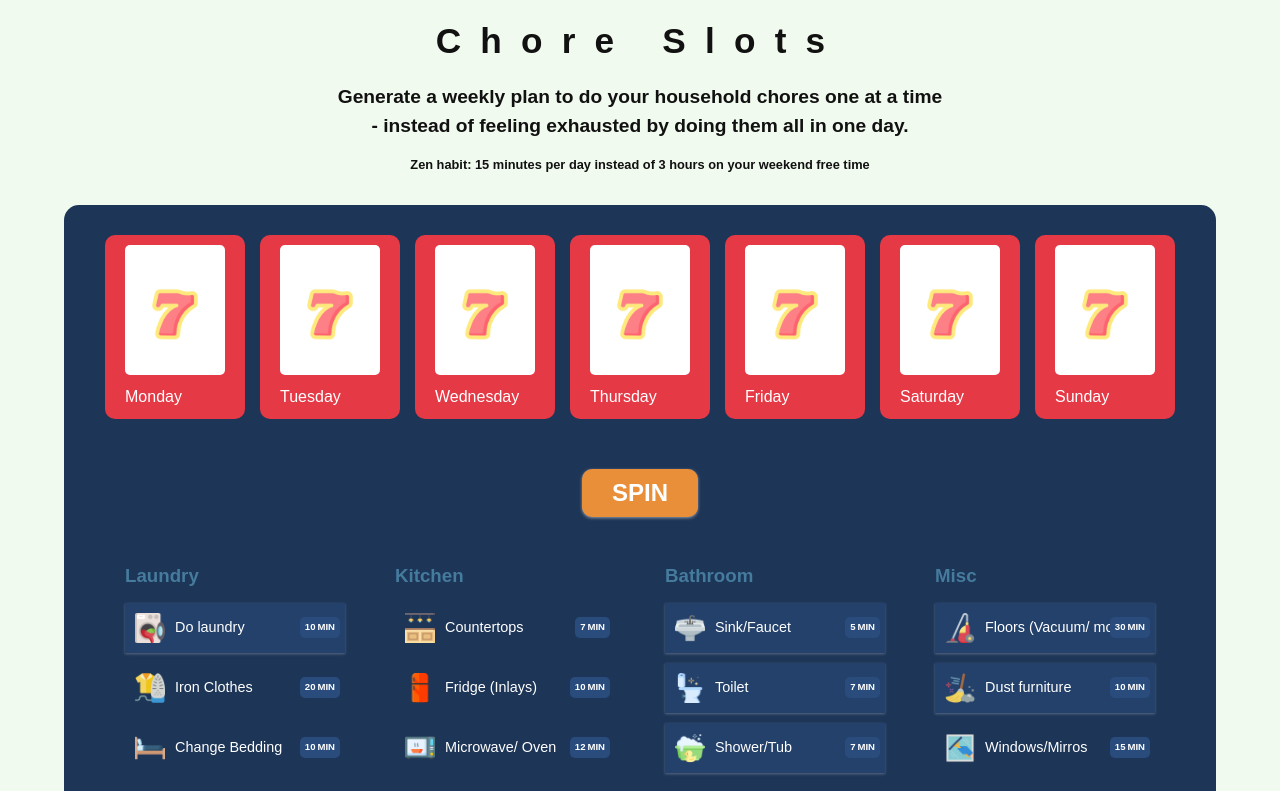
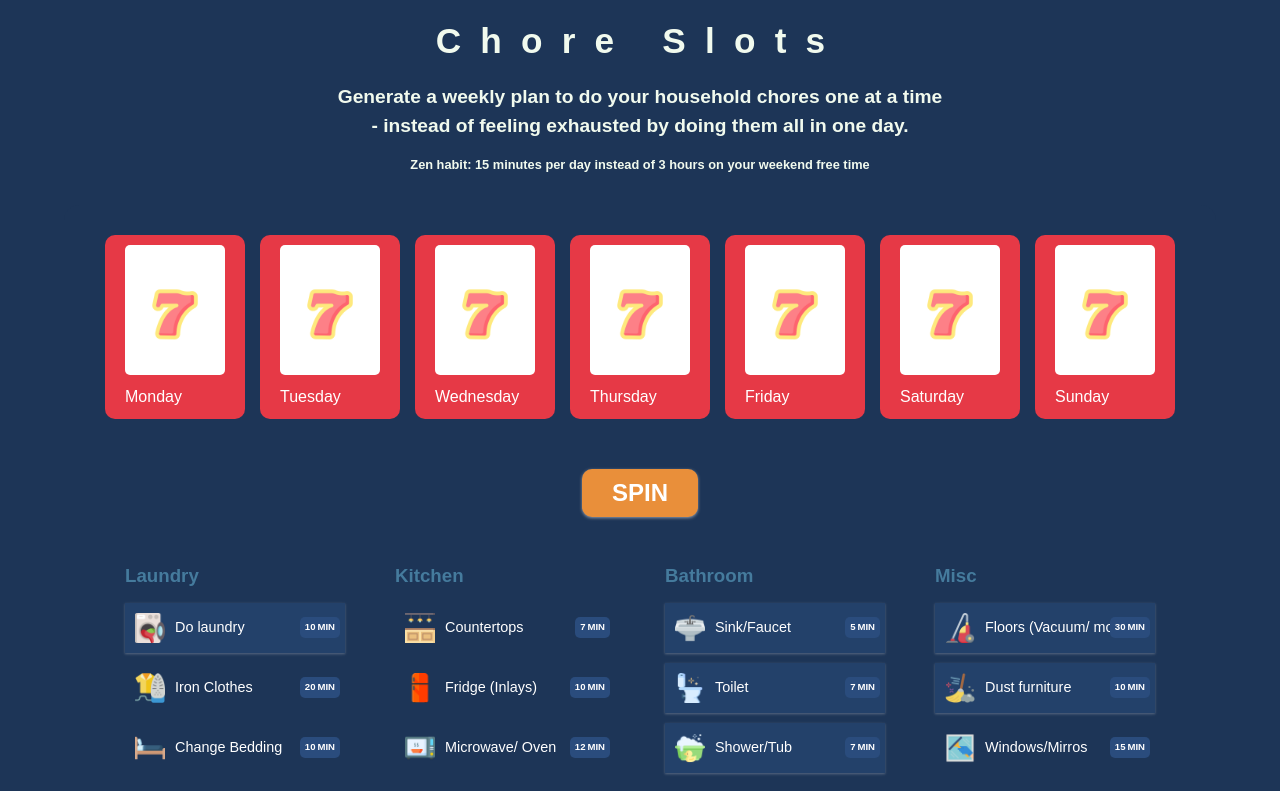
Before and after one commit to nikoisonfire/ChoreSlots, a React (Vite) app: page / in a window 1280 px wide. Shown: the top 791 px of the page. Built offline with nearby package versions, Linux system fonts and the light colour scheme.

Commit message:
changed slot animation

```diff
--- a/src/Slot.tsx
+++ b/src/Slot.tsx
@@ -39,7 +39,7 @@ const Slot = ({
           </ul>
         ) : (
           <ul className={showDefault ? "" : "removeTrf"}>
-            <li className={classNames}>
+            <li>
               <img src={img.href} />
               <span>{data.name}</span>
             </li>
--- a/src/Slots.tsx
+++ b/src/Slots.tsx
@@ -48,7 +48,7 @@ const Slots = () => {
     setTimeout(() => {
       setChoices(pickRandomSelectedChore());
       setDeff(false);
-    }, 3300);
+    }, 5000);
   };
 
   return (
--- a/src/index.sass
+++ b/src/index.sass
@@ -9,8 +9,8 @@ $font: #111111
     box-sizing: border-box
 html, body
     min-height: 100%
-    background: $beige
-    color: $font
+    background: $dark
+    color: $beige
 body
     font-size: 1rem
     font-family: Arial, Helvetica, sans-serif
@@ -89,7 +89,7 @@ header
                 gap: 10px
                 align-items: center
                 &.animate
-                    animation: scrollUp 0.1s 0.5s ease 30, blur 300ms 0.5s forwards, unblur 500ms 3.2s forwards
+                    animation: scrollUp 0.3s 0.2s ease-in 3, scrollUp 0.2s 1.1s linear 10, scrollUp 0.4s 3.1s linear 6, blur 300ms forwards, unblur 500ms 5s forwards
                 img
                     width: 60%
                     &.lucky
@@ -100,11 +100,9 @@ header
 
 @keyframes scrollUp
   from
-    -webkit-transform: translateY(0)
-            transform: translateY(0)
+    transform: translateY(-700%)
   to
-    -webkit-transform: translateY(-100%)
-            transform: translateY(-100%)
+    transform: translateY(0)
 
 @keyframes blur
     0%
```
